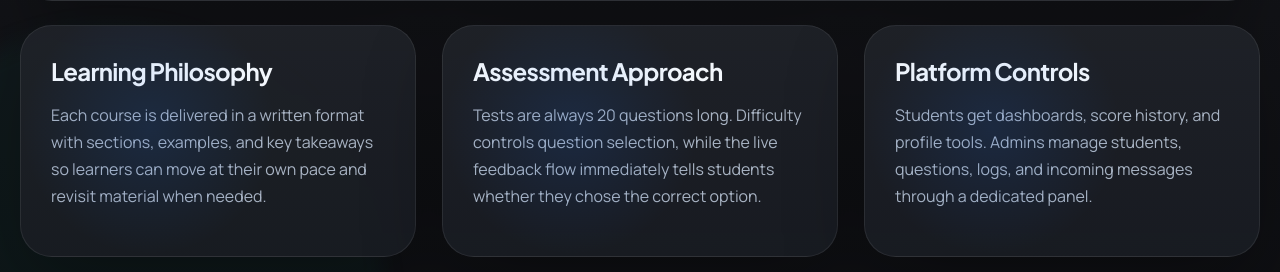
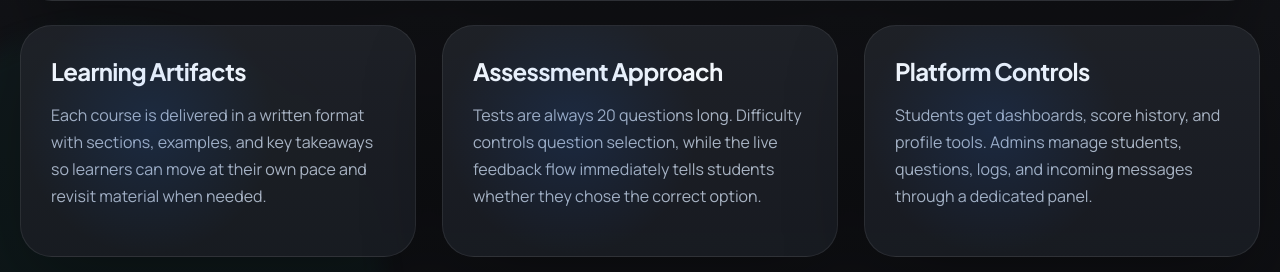
Before and after one commit to jitenderkumarv91-cmd/Learn-Q, a PHP site: page /about.php in a window 1280 px wide. Shown: the part 454-726 px from the top of the page. Run offline with PHP 8.4, Linux system fonts and the light colour scheme.

Commit message:
Update Spellings

```diff
--- a/about.php
+++ b/about.php
@@ -18,7 +18,7 @@ require __DIR__ . '/partials/header.php';
 
 <section class="info-grid">
     <article class="info-panel">
-        <h2>Learning Philosophy</h2>
+        <h2>Learning Artifacts</h2>
         <p>Each course is delivered in a written format with sections, examples, and key takeaways so learners can move at their own pace and revisit material when needed.</p>
     </article>
     <article class="info-panel">
```
